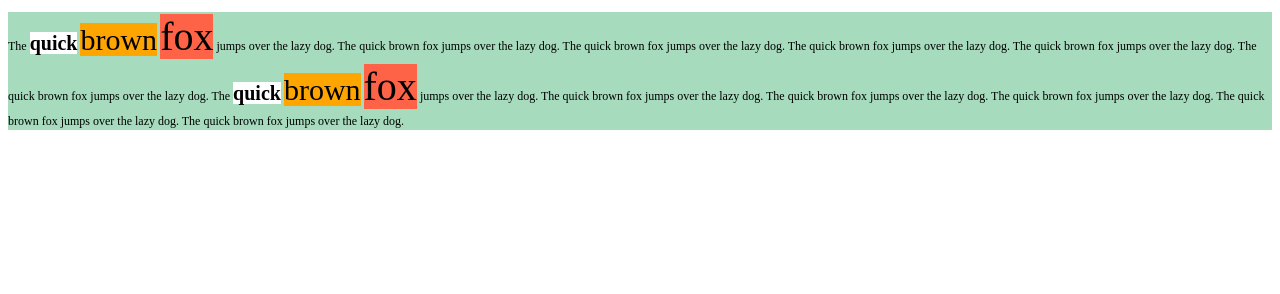
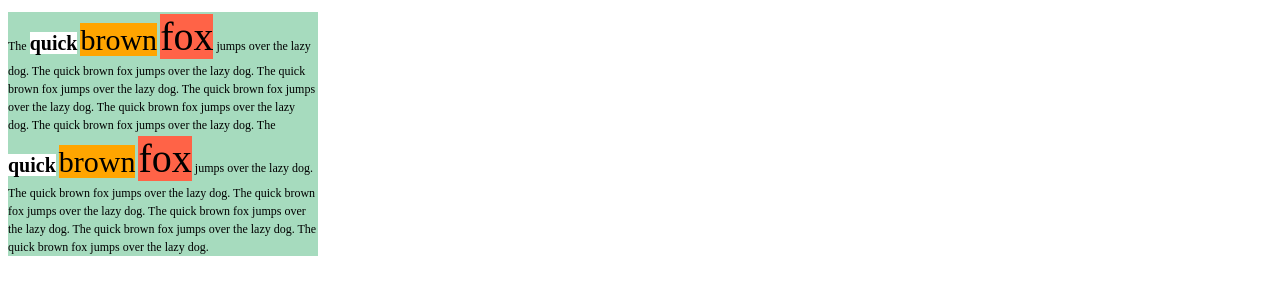
Before and after one commit to codegrid/inlineLayout, a plain HTML site: page 06.multiBoxes/1.html in a window 1280 px wide. Drawn offline with Linux system fonts and the light colour scheme.

Commit message:
スタイル調整

```diff
--- a/06.multiBoxes/styles.css
+++ b/06.multiBoxes/styles.css
@@ -5,6 +5,7 @@ p {
   font-size: 12px;
   line-height: 18px;
   background: #a6dbbe; /* green */
+  width: 310px;
 }
 b {
   font-size: 20px;
```
